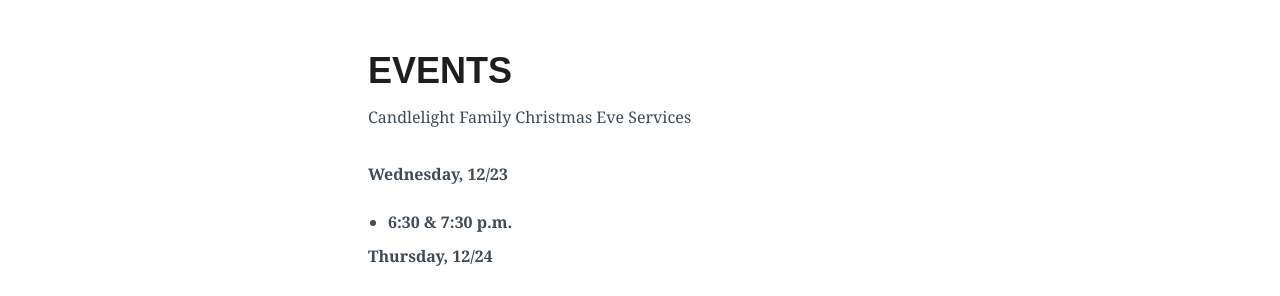
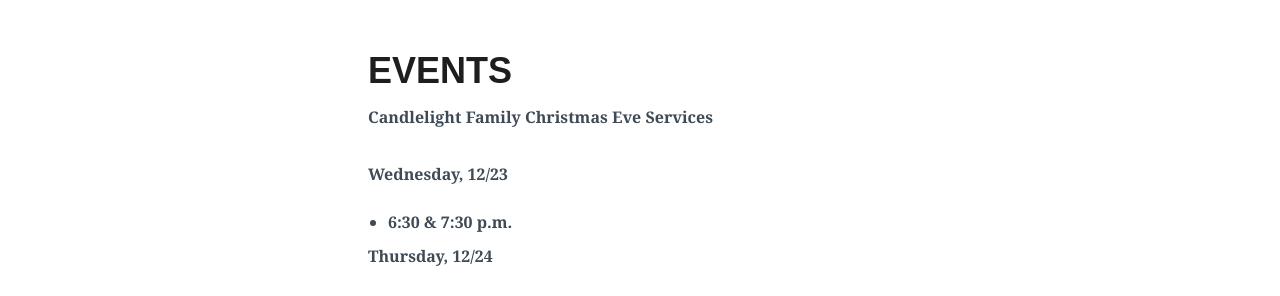
Before and after one commit to lukemoderwell/mariemont, a Jekyll site: the page built from updates.markdown, in a window 1280 px wide. Shown: the part 123-419 px from the top of the page. Built offline with Jekyll 4.4.1, drawn with Linux system fonts in a browser that asks for light colours; nearby versions of some CDN libraries.

Commit message:
Updated Updates

```diff
--- a/updates.markdown
+++ b/updates.markdown
@@ -11,7 +11,7 @@ layout: page-no-hero
 
 ## Events
 
-Candlelight Family Christmas Eve Services
+**Candlelight Family Christmas Eve Services**
 
 **Wednesday, 12/23**
 
```
